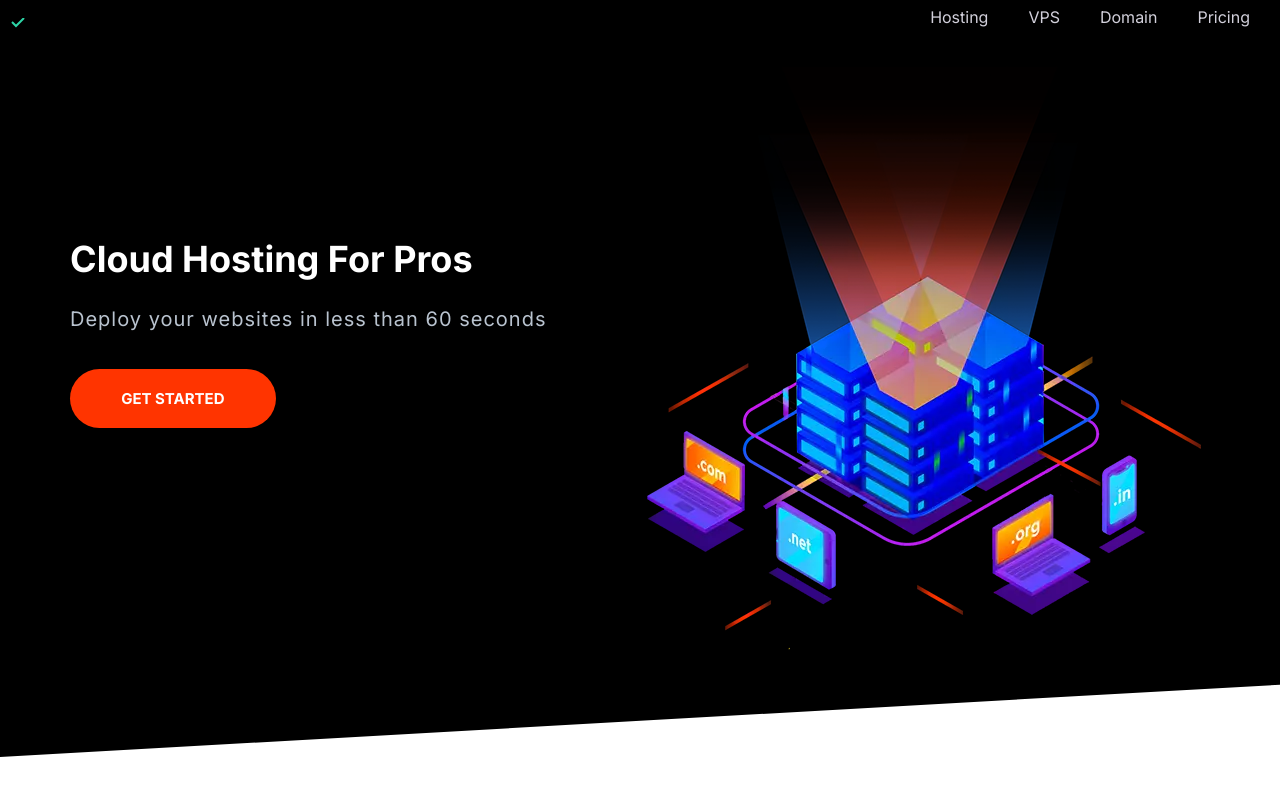
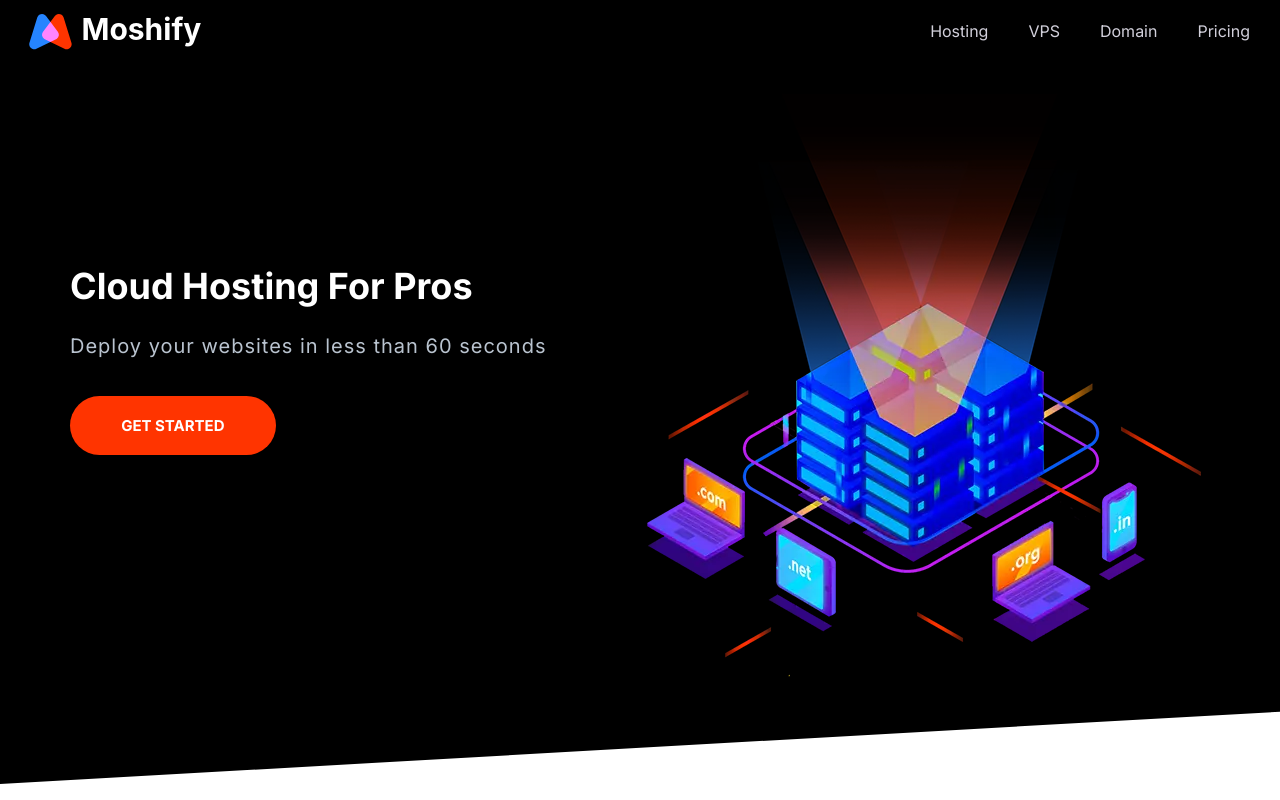
Before and after one commit to JucalisLife/Moshify, a website built with Parcel: page index.html in a window 1280 px wide. Shown: the top 800 px of the page. Built offline with nearby package versions, Linux system fonts and the light colour scheme.

Commit message:
tick -- logo

```diff
--- a/index.html
+++ b/index.html
@@ -22,7 +22,7 @@
   <body>
     <header>
       <nav class="nav collapsible">
-        <a class="nav_logo" href="/"><img src="images/tick.svg" alt="" /></a>
+        <a class="nav_logo" href="/"><img src="images/logo.svg" alt="" /></a>
         <svg class="icon icon--white nav__toggler">
           <use xlink:href="images/sprite.svg#menu"></use>
         </svg>
@@ -453,7 +453,7 @@
           </div>
         </section>
         <div class="footer__brand">
-          <img src="images/tick.svg" alt="" />
+          <img src="images/logo.svg" alt="" />
           <p class="footer__copyright">Copyright 2020 Mosh Hamedani</p>
         </div>
       </div>
```
